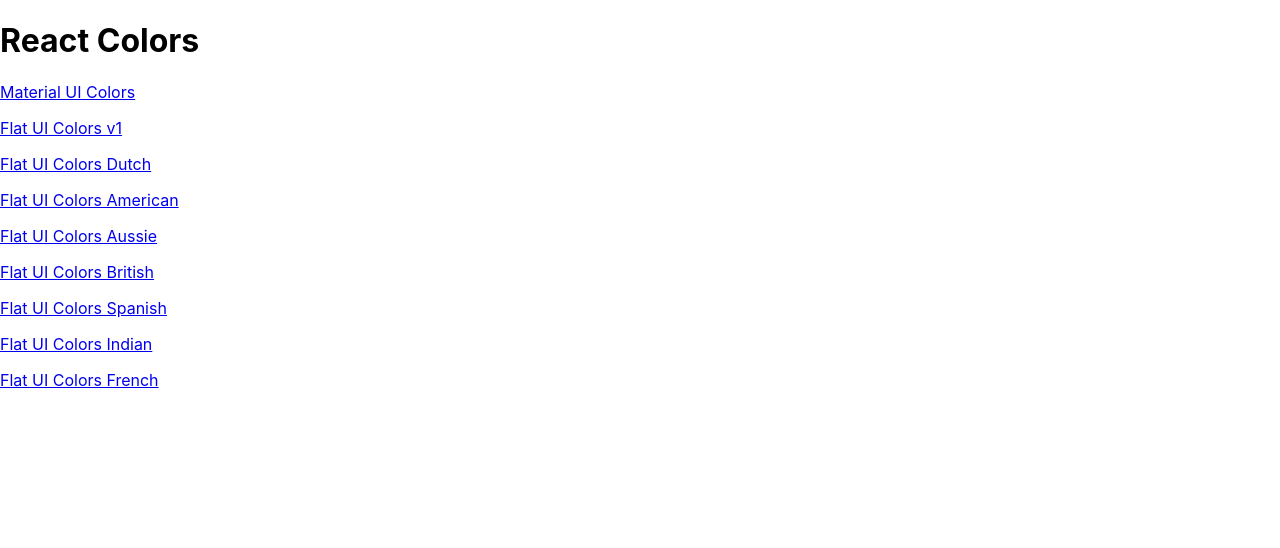
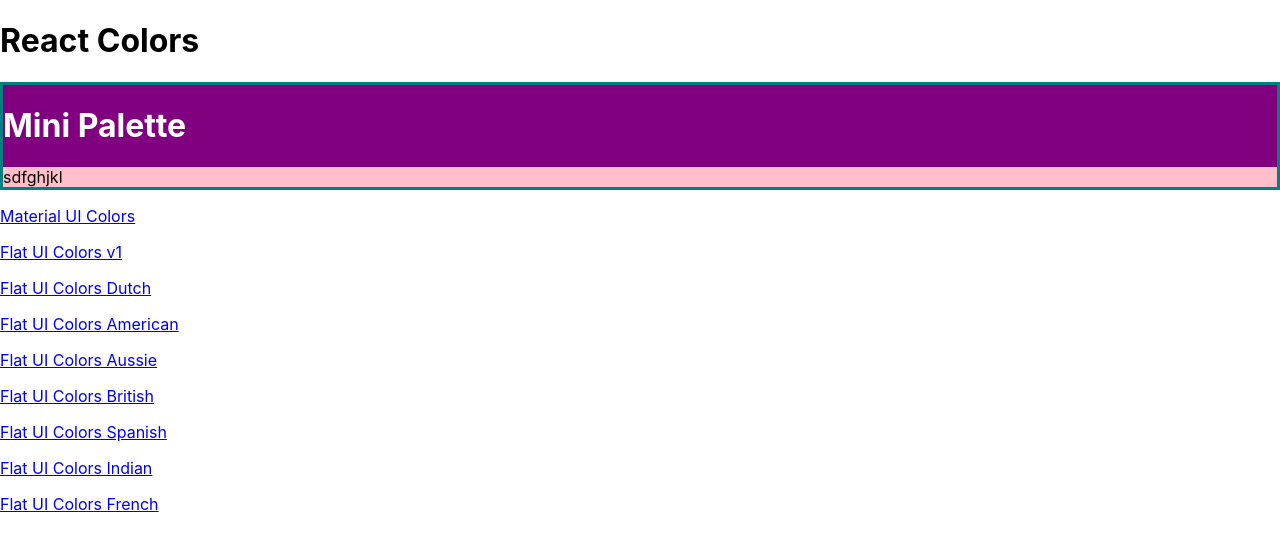
Before and after one commit to atm1504/color-box-react, a React (Create React App) app: page / in a window 1280 px wide. Shown: the top 548 px of the page. Built offline with nearby package versions, Linux system fonts and the light colour scheme.

Commit message:
JSX styles

```diff
--- a/package.json
+++ b/package.json
@@ -5,6 +5,7 @@
   "dependencies": {
     "@material-ui/core": "^4.11.2",
     "@material-ui/icons": "^4.11.2",
+    "@material-ui/styles": "^4.11.2",
     "@testing-library/jest-dom": "^5.11.6",
     "@testing-library/react": "^11.2.2",
     "@testing-library/user-event": "^12.5.0",
--- /dev/null
+++ b/src/MiniPalette.js
@@ -0,0 +1,37 @@
+import React from "react";
+import { withStyles } from "@material-ui/styles";
+import { yellow } from "@material-ui/core/colors";
+
+const styles = {
+    main: {
+        backgroundColor: "purple",
+        border: "3px solid teal",
+        "& h1": {
+            color:"white"
+        }
+    },
+    secondary: {
+        backgroundColor: "pink",
+        "& h1": {
+            color: "white",
+            "& span": {
+                backgroundColor:"yellow"
+            }
+        }
+    }
+}
+
+function MiniPalette(props) {
+    const { classes } = props;
+    return (
+        <div className={classes.main}>
+            <h1>Mini Palette</h1>
+            <section className={classes.secondary}>
+
+                sdfghjkl
+            </section>
+        </div>
+    )
+}
+
+export default withStyles(styles)(MiniPalette);
--- a/src/PaletteList.js
+++ b/src/PaletteList.js
@@ -1,4 +1,5 @@
 import React, { Component } from 'react';
+import MiniPalette from "./MiniPalette";
 import { Link } from "react-router-dom";
 
 export default class PaletteList extends Component {
@@ -7,6 +8,7 @@ export default class PaletteList extends Component {
          return (
              <div>
                  <h1>React Colors</h1>
+                 <MiniPalette/>
                  {palettes.map(pa => (
                     <p>
                         <Link to={`/palette/${pa.id}`}>
```
Also changed, not shown: 1 other file (tests, documents, lock files or other folders).
